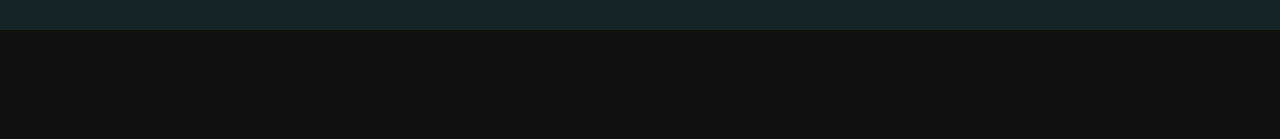
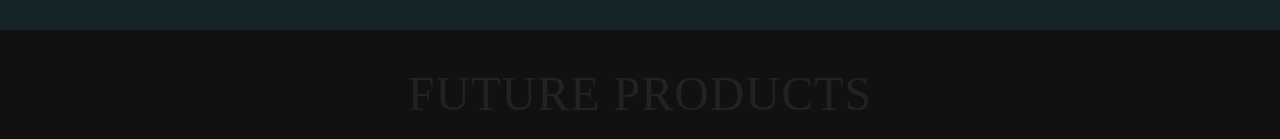
Before and after one commit to console-dot/lights_ecommerce_website, a React (Create React App) app: page / in a window 1280 px wide. Shown: the part 660-799 px from the top of the page. Built offline with nearby package versions, Linux system fonts and the light colour scheme.

Commit message:
Update HomePage.jsx

```diff
--- a/src/pages/HomePage.jsx
+++ b/src/pages/HomePage.jsx
@@ -1,7 +1,8 @@
 import React, { useState } from "react";
 import { Layout } from "../themes";
 import {
-  Banner, DiscountOffer,
+  Banner,
+  DiscountOffer,
   FutureProducts,
   NewArrivals,
   OurBenefits,
@@ -11,11 +12,11 @@ import {
 export const HomePage = () => {
   return (
     <Layout>
-      <Banner  />
-      {/* <FutureProducts /> */}
+      <Banner />
+      <FutureProducts />
       <OurBenefits />
       <NewArrivals />
-      <DiscountOffer/>
+      <DiscountOffer />
       <Testimonials />
     </Layout>
   );
```
